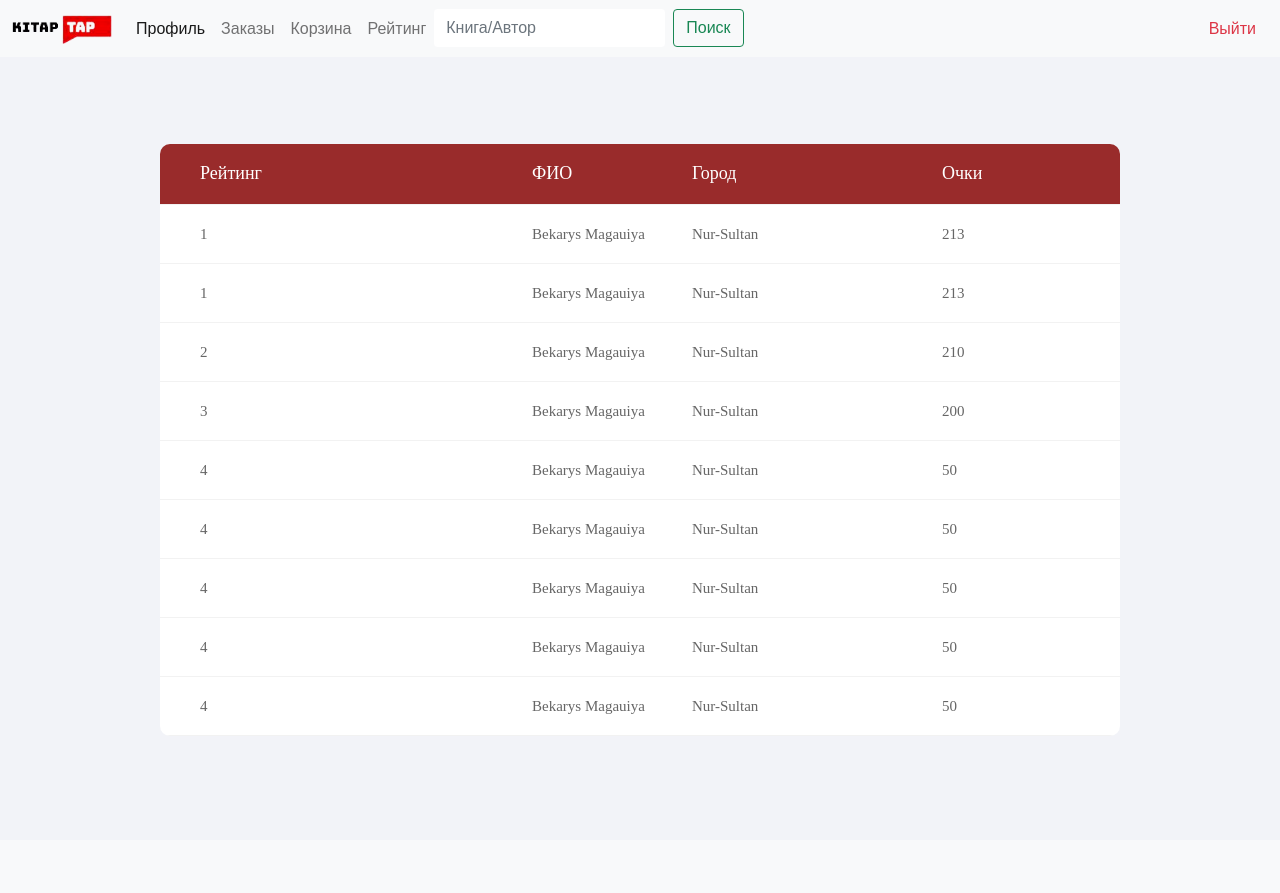
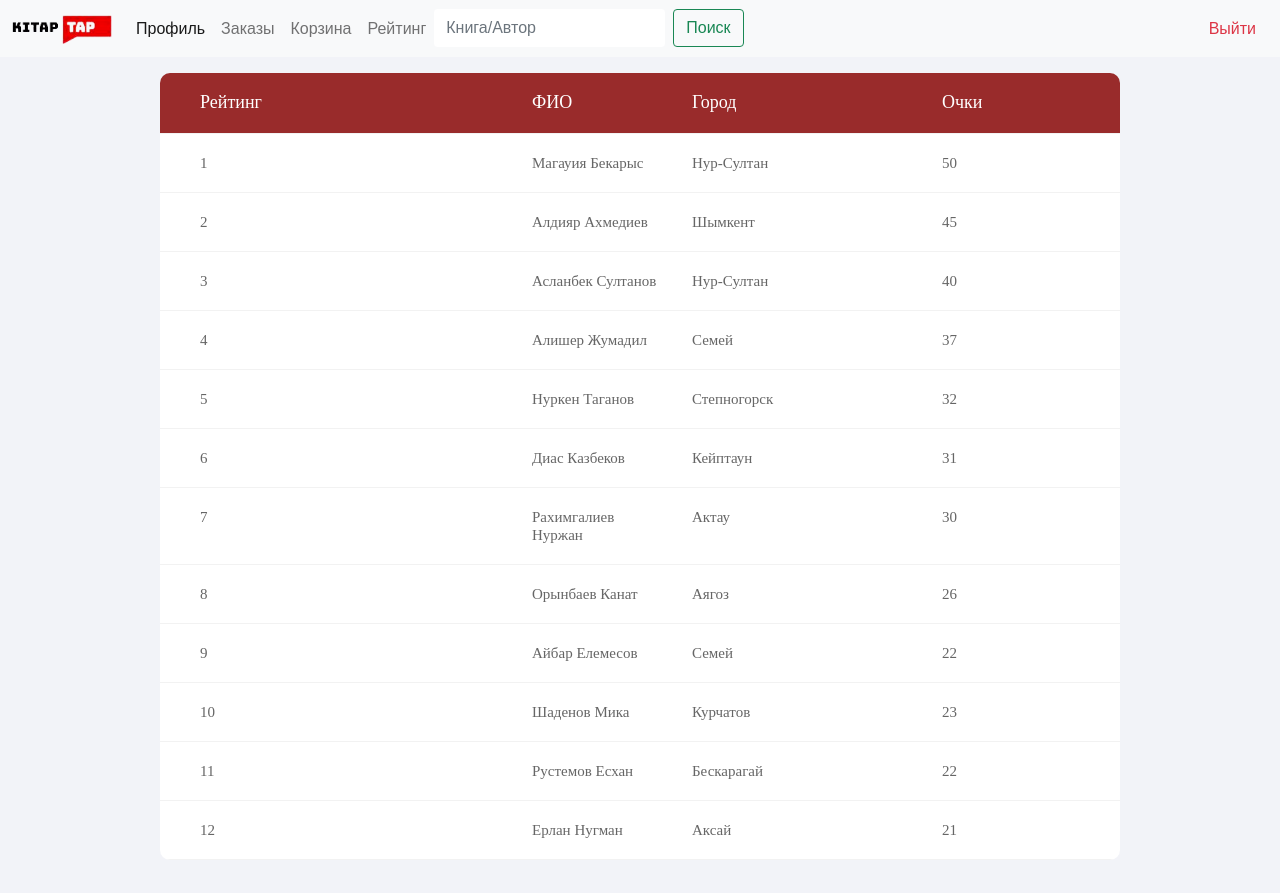
Before and after one commit to slonoboy/booktap, a Django app: page /ranking/ in a window 1280 px wide. Before the commit the page ends 714 px from the top, so only its background shows below. Run offline with Django 3.2, Linux system fonts and the light colour scheme; the visitor is signed in with stand-in values (Sample User, id 1); some libraries are stand-ins or nearby versions; some web fonts are replaced.

Commit message:
bekkkkkaa

```diff
--- a/books/templates/books/index.html
+++ b/books/templates/books/index.html
@@ -79,43 +79,29 @@
 								1
 							</div>
 							<div class="cell" data-title="Full name">
-								Bekarys Magauiya
+								Магауия Бекарыс
 							</div>
 
 							<div class="cell" data-title="City">
-								Nur-Sultan
+								Нур-Султан
 							</div>
 							<div class="cell" data-title="Organization">
-								213
+								50
 							</div>
 
-						</div>
-						<div class="row">
-							<div class="cell" data-title="Number">
-								1
-							</div>
-							<div class="cell" data-title="Full name">
-								Bekarys Magauiya
-							</div>
-							<div class="cell" data-title="City">
-								Nur-Sultan
-							</div>
-							<div class="cell" data-title="Organization">
-								213
-							</div>
 						</div>
 						<div class="row">
 							<div class="cell" data-title="Number">
 								2
 							</div>
 							<div class="cell" data-title="Full name">
-								Bekarys Magauiya
+								Алдияр Ахмедиев
 							</div>
 							<div class="cell" data-title="City">
-								Nur-Sultan
+								Шымкент
 							</div>
 							<div class="cell" data-title="Organization">
-								210
+								45
 							</div>
 						</div>
 						<div class="row">
@@ -123,13 +109,13 @@
 								3
 							</div>
 							<div class="cell" data-title="Full name">
-								Bekarys Magauiya
+								Асланбек Султанов
 							</div>
 							<div class="cell" data-title="City">
-								Nur-Sultan
+								Нур-Султан
 							</div>
 							<div class="cell" data-title="Organization">
-								200
+								40
 							</div>
 						</div>
 						<div class="row">
@@ -137,71 +123,129 @@
 								4
 							</div>
 							<div class="cell" data-title="Full name">
-								Bekarys Magauiya
+								Алишер Жумадил
 							</div>
 							<div class="cell" data-title="City">
-								Nur-Sultan
+								Семей
 							</div>
 							<div class="cell" data-title="Organization">
-								50
+								37
 							</div>
 						</div>
 						<div class="row">
 							<div class="cell" data-title="Number">
-								4
+								5
 							</div>
 							<div class="cell" data-title="Full name">
-								Bekarys Magauiya
+								Нуркен Таганов
 							</div>
 							<div class="cell" data-title="City">
-								Nur-Sultan
+								Степногорск
 							</div>
 							<div class="cell" data-title="Organization">
-								50
+								32
 							</div>
 						</div>
 						<div class="row">
 							<div class="cell" data-title="Number">
-								4
+								6
 							</div>
 							<div class="cell" data-title="Full name">
-								Bekarys Magauiya
+								Диас Казбеков
 							</div>
 							<div class="cell" data-title="City">
-								Nur-Sultan
+								Кейптаун
 							</div>
 							<div class="cell" data-title="Organization">
-								50
+								31
 							</div>
 						</div>
 						<div class="row">
 							<div class="cell" data-title="Number">
-								4
+								7
 							</div>
 							<div class="cell" data-title="Full name">
-								Bekarys Magauiya
+								Рахимгалиев Нуржан
 							</div>
 							<div class="cell" data-title="City">
-								Nur-Sultan
+								Актау
 							</div>
 							<div class="cell" data-title="Organization">
-								50
+								30
 							</div>
 						</div>
 						<div class="row">
 							<div class="cell" data-title="Number">
-								4
+								8
 							</div>
 							<div class="cell" data-title="Full name">
-								Bekarys Magauiya
+								Орынбаев Канат
 							</div>
 							<div class="cell" data-title="City">
-								Nur-Sultan
+								Аягоз
 							</div>
 							<div class="cell" data-title="Organization">
-								50
+								26
 							</div>
 						</div>
+						<div class="row">
+							<div class="cell" data-title="Number">
+								9
+							</div>
+							<div class="cell" data-title="Full name">
+								Айбар Елемесов
+							</div>
+							<div class="cell" data-title="City">
+								Семей
+							</div>
+							<div class="cell" data-title="Organization">
+								22
+							</div>
+						</div>
+						<div class="row">
+							<div class="cell" data-title="Number">
+								10
+							</div>
+							<div class="cell" data-title="Full name">
+								Шаденов Мика
+							</div>
+							<div class="cell" data-title="City">
+								Курчатов
+							</div>
+							<div class="cell" data-title="Organization">
+								23
+							</div>
+						</div>
+						<div class="row">
+							<div class="cell" data-title="Number">
+								11
+							</div>
+							<div class="cell" data-title="Full name">
+								Рустемов Есхан
+							</div>
+							<div class="cell" data-title="City">
+								Бескарагай
+							</div>
+							<div class="cell" data-title="Organization">
+								22
+							</div>
+						</div>
+						<div class="row">
+							<div class="cell" data-title="Number">
+								12
+							</div>
+							<div class="cell" data-title="Full name">
+								Ерлан Нугман
+							</div>
+							<div class="cell" data-title="City">
+								Аксай
+							</div>
+							<div class="cell" data-title="Organization">
+								21
+							</div>
+						</div>
+
+
 
 
 					</div>
--- a/books/views.py
+++ b/books/views.py
@@ -17,11 +17,11 @@
 
 @login_required(login_url='/')
 def ranking(request):
-    sr = SocialRating.objects.all()
-    ac = User.objects.all()
+    score = SocialRating.objects.all()
+    users = User.objects.all()
     context = {
-        "score":sr,
-        "users":ac
+        "score":score,
+        "users":users,
     }
     if request.POST.get("logout"):
         logout(request)
```
